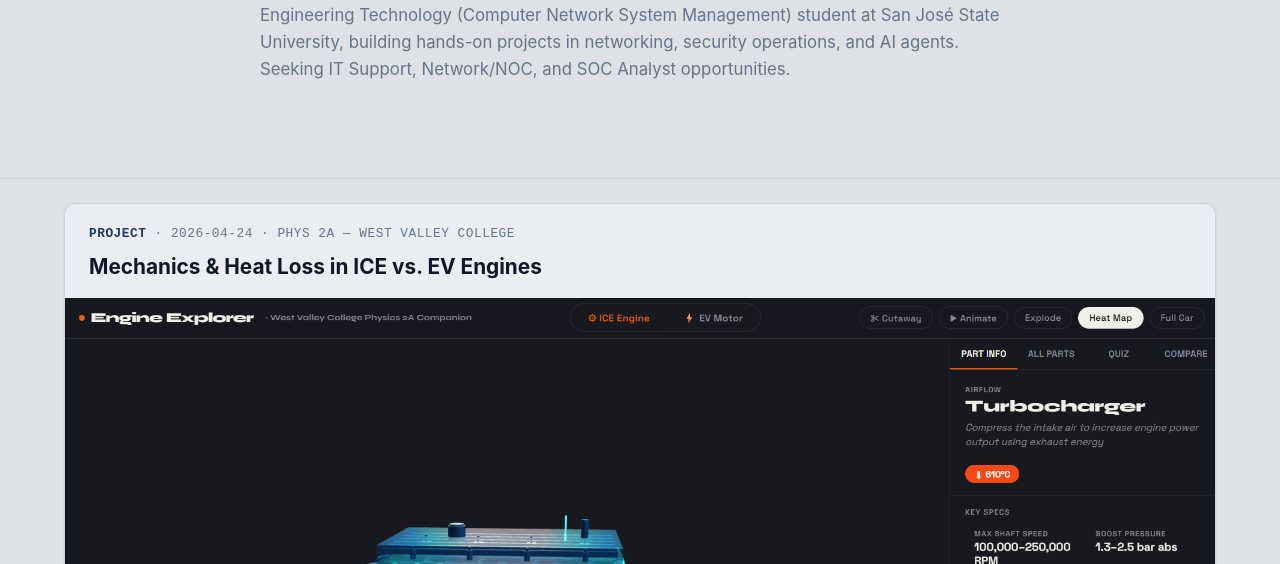
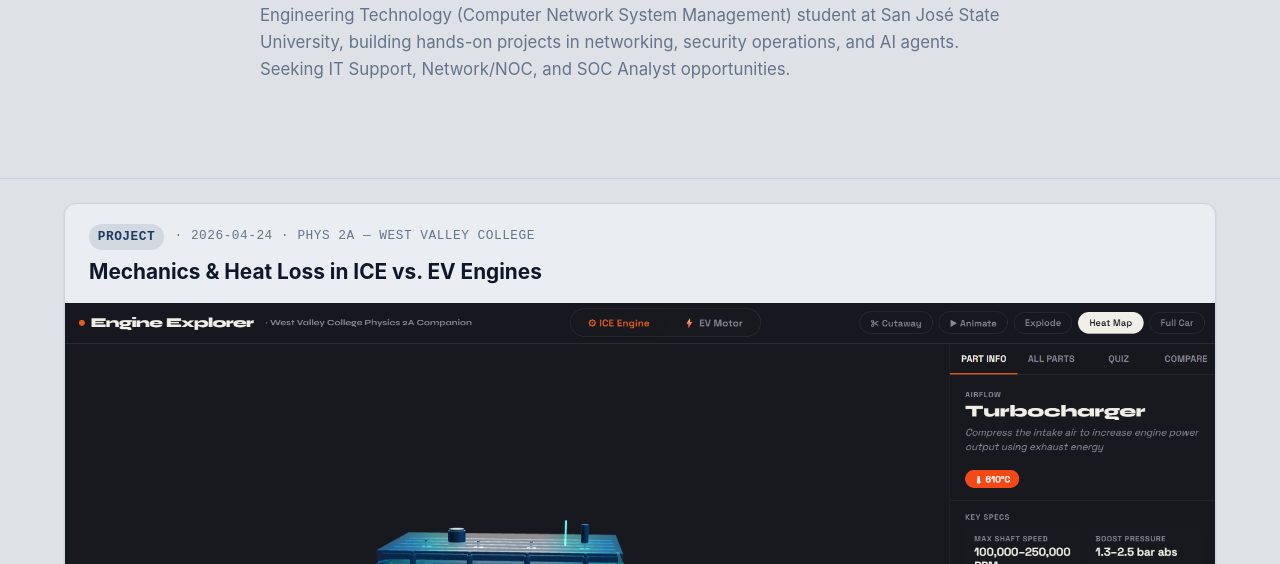
Before and after one commit to jaredlomeli-sjsu/jared-lomeli-portfolio, a website: page index.html in a window 1280 px wide. Shown: the part 236-800 px from the top of the page. Drawn offline with Linux system fonts and the light colour scheme.

Commit message:
Add featured-star badge, fix category label contrast
Category labels were technically colored (verified computed styles on
the live site) but too close in perceived darkness to the muted meta
text to read as colored at a glance. Switched from plain colored text
to filled pill badges (tinted background + colored text), matching the
existing .tag pill style, for unambiguous contrast.

Also adds an optional highlight-card-star badge (top-right corner, gold
star) driven by a new "starred" data field, applied to the Security+
study guide (most comprehensive project) and the Security+ credential.

```diff
--- a/app.js
+++ b/app.js
@@ -31,6 +31,15 @@ function renderHighlightGrid() {
 function buildHighlightCard(item) {
   const card = document.createElement("article");
   card.className = "highlight-card";
+
+  if (item.starred) {
+    const star = document.createElement("div");
+    star.className = "highlight-card-star";
+    star.title = "Featured — best and most comprehensive project";
+    star.innerHTML =
+      '<svg viewBox="0 0 24 24" width="22" height="22" aria-hidden="true"><path d="M12 2.5l2.95 6.28 6.93.74-5.17 4.75 1.44 6.86L12 17.6l-6.15 3.53 1.44-6.86-5.17-4.75 6.93-.74L12 2.5z" fill="currentColor"/></svg>';
+    card.appendChild(star);
+  }
 
   const metaRest = [item.date, item.course].filter(Boolean).join(" · ");
   const categorySlug = (item.category || "")
--- a/data/highlights.json
+++ b/data/highlights.json
@@ -92,6 +92,7 @@
       "title": "Security+ SY0-701 Interactive Study Guide",
       "category": "Project",
       "date": "2026-06-17",
+      "starred": true,
       "semester": null,
       "course": "CompTIA Security+ SY0-701 Prep",
       "summary": "Self-built exam-prep site covering all 5 weighted SY0-701 domains — 11 chapter study-note pages with original interactive diagrams, a quiz/flashcard/PBQ practice engine, a 1,090-term glossary, and a keyword-retrieval study assistant with an optional in-browser LLM. Built June 2026 while studying for the exam, then reopened and expanded through August 2026 with a Linux Lab: a simulated shell with guided lessons, free play, and SEC+ scenario challenges. Vanilla HTML/CSS/JS, no build step.",
@@ -226,6 +227,7 @@
       "title": "CompTIA Security+ (SY0-701)",
       "category": "Credential",
       "date": "2026-07-30",
+      "starred": true,
       "semester": null,
       "course": null,
       "summary": "CompTIA Security+ (SY0-701) certification, valid through July 2029.",
--- a/style.css
+++ b/style.css
@@ -126,6 +126,7 @@ a {
 
 /* Stacked Highlight Card Layout — image (full, uncropped) on top, content below */
 .highlight-card {
+  position: relative;
   display: flex;
   flex-direction: column;
   background: var(--bg-surface);
@@ -138,6 +139,16 @@ a {
     border-color 0.2s ease,
     box-shadow 0.2s ease;
   grid-column: 1 / -1;
+}
+
+.highlight-card-star {
+  position: absolute;
+  top: 0.75rem;
+  right: 0.75rem;
+  z-index: 2;
+  display: flex;
+  color: #f59e0b;
+  filter: drop-shadow(0 1px 2px rgba(15, 23, 42, 0.35));
 }
 
 .highlight-card:hover {
@@ -203,15 +214,21 @@ a {
 }
 
 .category-label {
+  display: inline-block;
   font-weight: 700;
+  padding: 0.15rem 0.55rem;
+  border-radius: 999px;
+  margin-right: 0.15rem;
 }
 
 .category-label--project {
   color: var(--category-project);
+  background: rgba(30, 58, 95, 0.12);
 }
 
 .category-label--credential {
   color: var(--category-credential);
+  background: rgba(180, 83, 9, 0.12);
 }
 
 .highlight-card-title {
```
